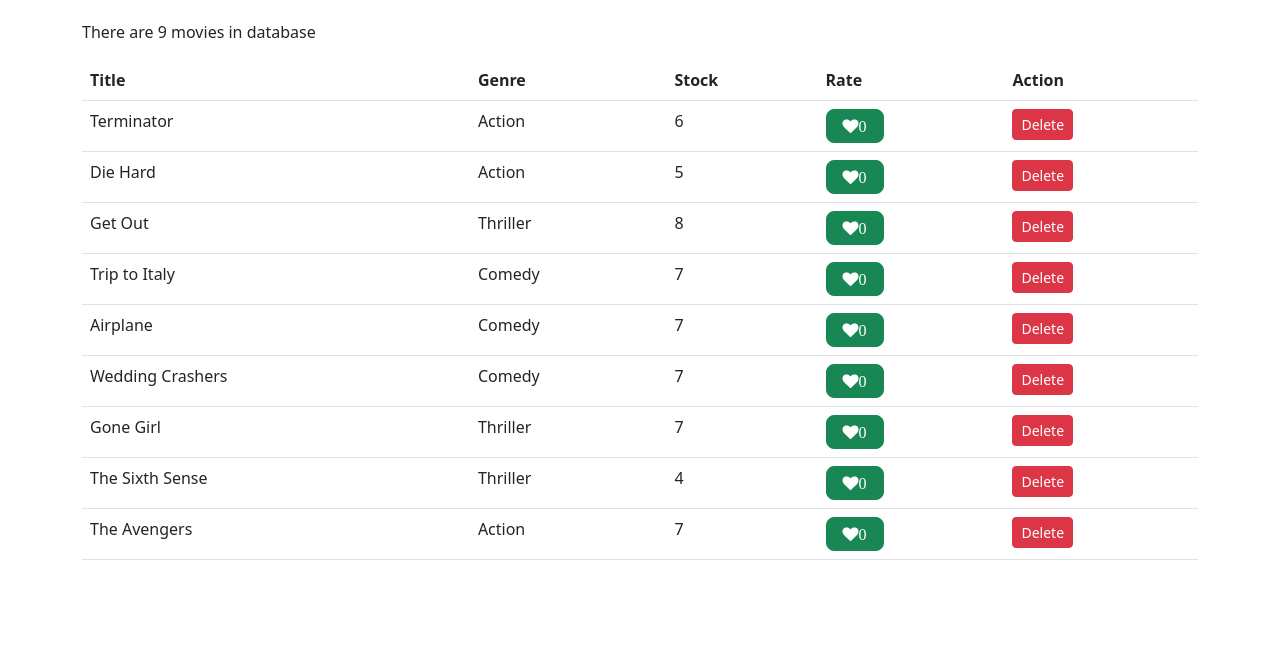
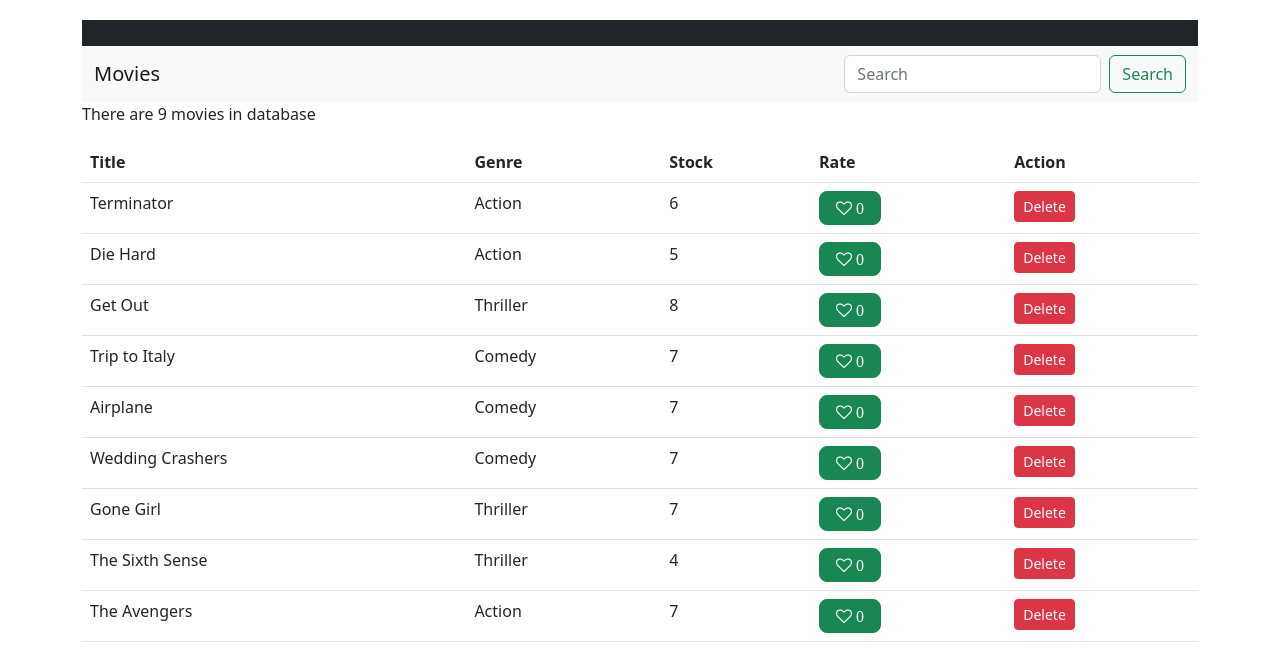
Before and after one commit to shekhar-singh/30DaysOfReact, a React (Create React App) app in the folder day1/: page / in a window 1280 px wide. Shown: the top 672 px of the page. Built offline with nearby package versions, Linux system fonts and the light colour scheme.

Commit message:
added search header UI

```diff
--- a/day1/src/App.js
+++ b/day1/src/App.js
@@ -2,13 +2,18 @@ import React from 'react';
 import Movies from "./components/movies";
 import 'bootstrap/dist/css/bootstrap.min.css';
 import './App.css';
+import Search from './components/search';
+import Header from './components/header';
 
 function App() {
   return (
-    <main className='container'>
-      <Movies/>
-    </main>
+    <div className='container'>
 
+        <Header/>
+        <Search/>
+        <Movies />
+
+    </div>
   );
 }
 
--- a/day1/src/components/counter.jsx
+++ b/day1/src/components/counter.jsx
@@ -13,7 +13,7 @@ class Counter extends Component {
     render() {
         return (
 
-            <button className="btn btn-success btn-lg fa fa-heart fa-xl" onClick={this.handleLike}>{this.state.count}</button>
+            <button className="btn btn-success btn-lg fa fa-heart-o fa-xl" onClick={this.handleLike}> {this.state.count}</button>
 
         );
     }
--- /dev/null
+++ b/day1/src/components/header.jsx
@@ -0,0 +1,14 @@
+import React, { Component } from 'react';
+
+class Header extends Component {
+    state = {}
+    render() {
+        return (
+            <nav className='navbar navbar-expand-lg bg-dark'>
+                <a className='navbar-brand' href='#'></a>
+            </nav>
+        );
+    }
+}
+
+export default Header;
--- a/day1/src/components/movies.jsx
+++ b/day1/src/components/movies.jsx
@@ -6,6 +6,17 @@ class Movies extends Component {
     state = {
         movies: getMovies()
     } ;
+
+    constructor(){
+        super();
+        console.log('App - Constructor', this);
+        // this.state = this.props.something;
+
+    }
+    componentDidMount(){
+        this.setState({});
+        console.log("App - Mount");
+    }
 
     handleDelete = (movie) => {
         // console.log(movies);
--- /dev/null
+++ b/day1/src/components/search.jsx
@@ -0,0 +1,23 @@
+import React, { Component } from 'react';
+
+class Search extends Component {
+    state = {  };
+    // handleSearch = (e) => {
+    //     console.log(e.target.value);
+    // };
+    render() {
+        return (
+            <nav className="navbar bg-light">
+            <div className="container-fluid">
+            <a className="navbar-brand">Movies</a>
+              <form className="d-flex" role="search">
+                <input className="form-control me-2" type="search" placeholder="Search" aria-label="Search" onChange={(e)=>console.log(e.target.value)}/>
+                <button className="btn btn-outline-success" type="submit">Search</button>
+              </form>
+            </div>
+          </nav>
+        );
+    }
+}
+
+export default Search;
```
